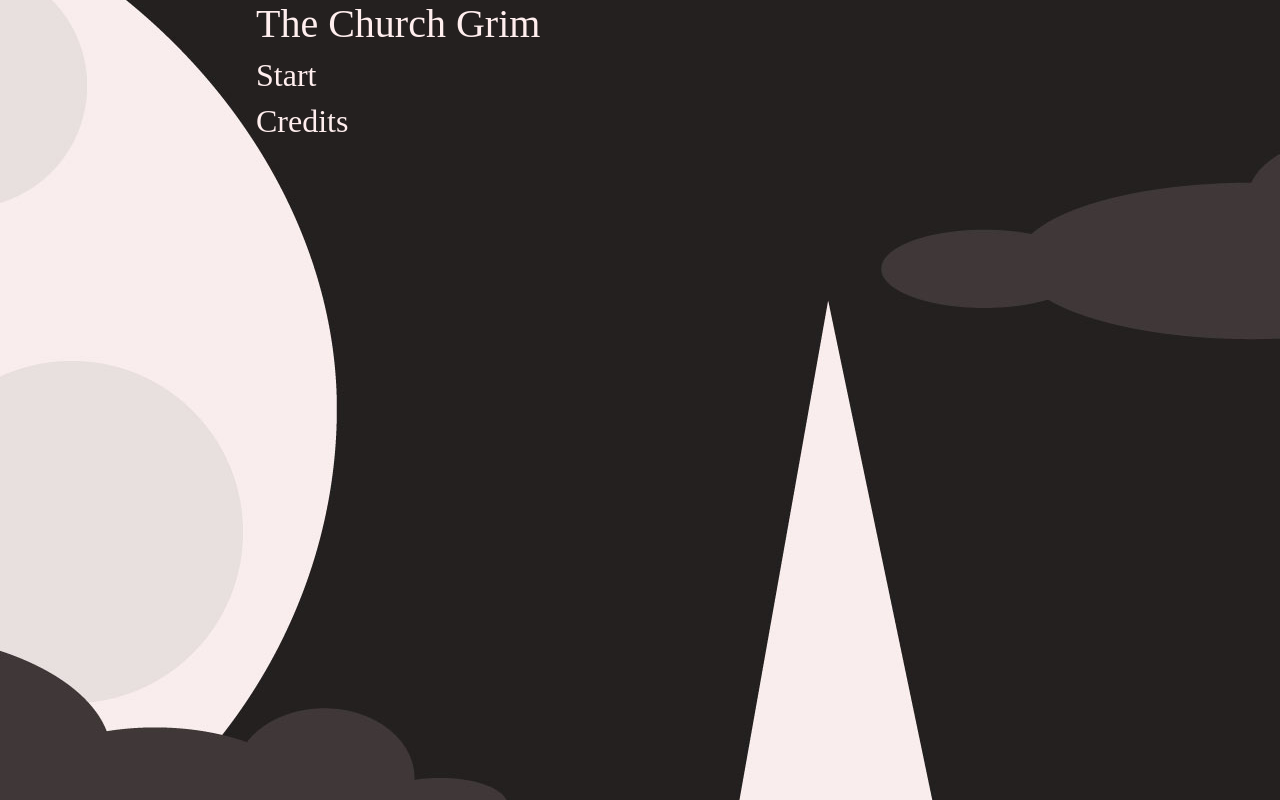
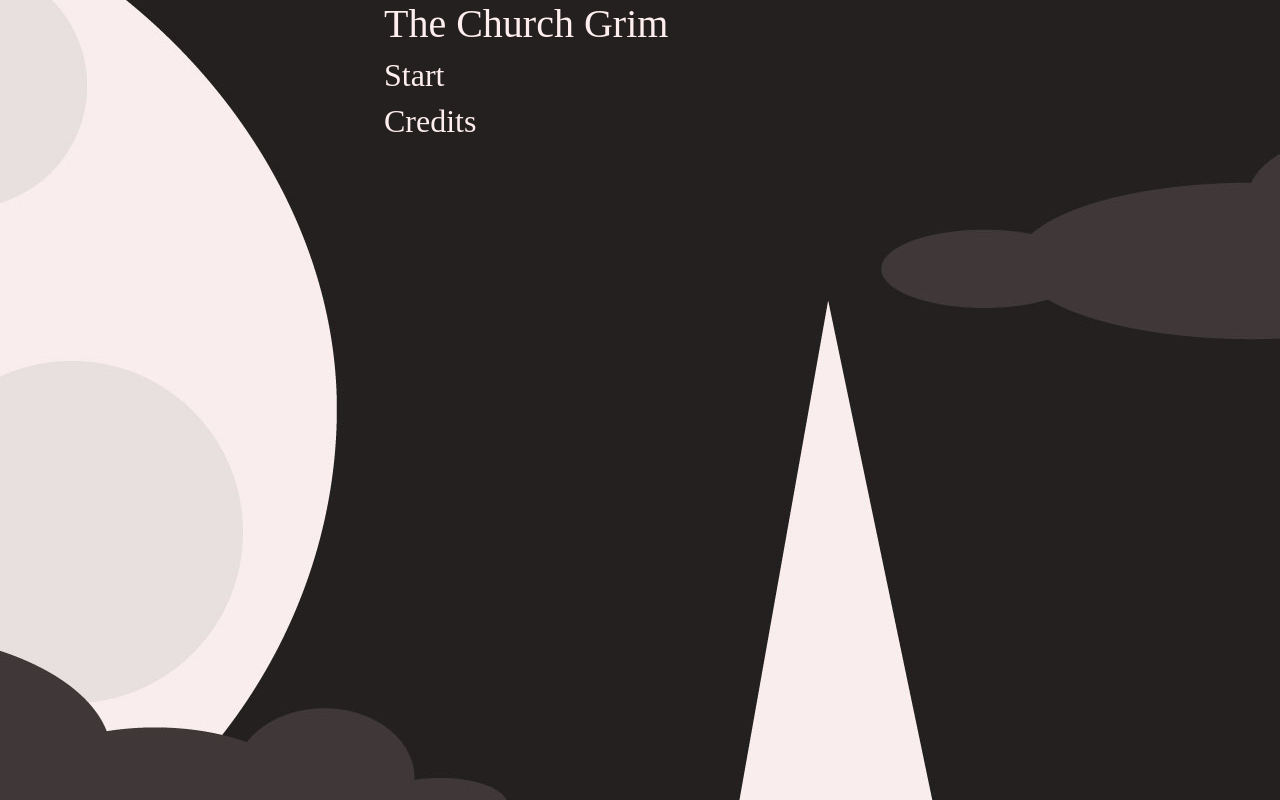
Before and after one commit to OliviarJanek/finalproject, a plain HTML site: page index.html in a window 1280 px wide. Drawn offline with nearby package versions, Linux system fonts and the light colour scheme.

Commit message:
adjusting margins

```diff
--- a/styles.css
+++ b/styles.css
@@ -1,13 +1,13 @@
 h1{
     color:#ffeeee;
     font-family: 'Times New Roman', Times, serif;
-    margin-left:20%;
+    margin-left:30%;
 }
 
 h2{
     color:#ffeeee;
     font-family: 'Times New Roman', Times, serif;
-    margin-left:20%
+    margin-left:30%
 }
 
 p{
```
